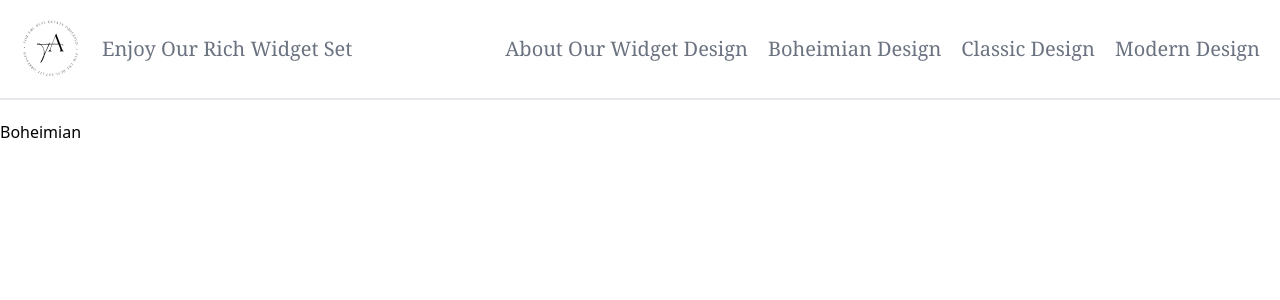
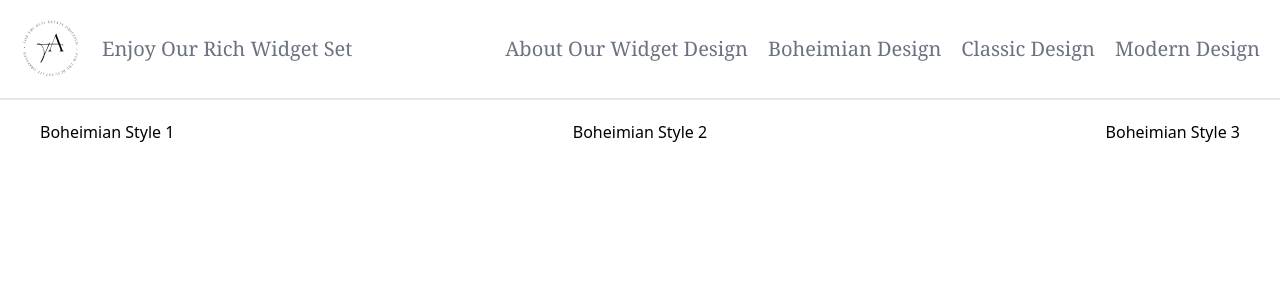
Before and after one commit to apress2015/apress2015.github.io, a React (Create React App) app: page /boheimian in a window 1280 px wide. Shown: the top 300 px of the page. Built offline with nearby package versions, Linux system fonts and the light colour scheme; a web font is replaced by a local one.

Commit message:
feat: add basic card style component

```diff
--- a/src/components/Boheimian/index.js
+++ b/src/components/Boheimian/index.js
@@ -1,7 +1,20 @@
 import React from "react";
+import StyleCard from "../StyleCard";
 
 const Boheimian = () => {
-  return <div>Boheimian</div>;
+  return (
+    <div className="flex justify-between px-10">
+      <a href="/boheimian/style1">
+        <StyleCard styleName="Boheimian Style 1" />
+      </a>
+      <a href="/boheimian/style2">
+        <StyleCard styleName="Boheimian Style 2" />
+      </a>
+      <a href="/boheimian/style3">
+        <StyleCard styleName="Boheimian Style 3" />
+      </a>
+    </div>
+  );
 };
 
 export default Boheimian;
--- a/src/components/Classic/index.js
+++ b/src/components/Classic/index.js
@@ -1,7 +1,20 @@
 import React from "react";
+import StyleCard from "../StyleCard";
 
 const Classic = () => {
-  return <div>Classic</div>;
+  return (
+    <div className="flex justify-between px-10">
+      <a href="/classic/style1">
+        <StyleCard styleName="Classic Style 1" />
+      </a>
+      <a href="/classic/style2">
+        <StyleCard styleName="Classic Style 2" />
+      </a>
+      <a href="/classic/style3">
+        <StyleCard styleName="Classic Style 3" />
+      </a>
+    </div>
+  );
 };
 
 export default Classic;
--- a/src/components/Modern/index.js
+++ b/src/components/Modern/index.js
@@ -1,7 +1,20 @@
 import React from "react";
+import StyleCard from "../StyleCard";
 
 const Modern = () => {
-  return <div>Modern</div>;
+  return (
+    <div className="flex justify-between px-10">
+      <a href="/modern/style1">
+        <StyleCard styleName="Modern Style 1" />
+      </a>
+      <a href="/modern/style2">
+        <StyleCard styleName="Modern Style 2" />
+      </a>
+      <a href="/modern/style3">
+        <StyleCard styleName="Modern Style 3" />
+      </a>
+    </div>
+  );
 };
 
 export default Modern;
--- /dev/null
+++ b/src/components/StyleCard/index.js
@@ -0,0 +1,7 @@
+import React from "react";
+
+const StyleCard = (props) => {
+  return <div>{props.styleName}</div>;
+};
+
+export default StyleCard;
```
